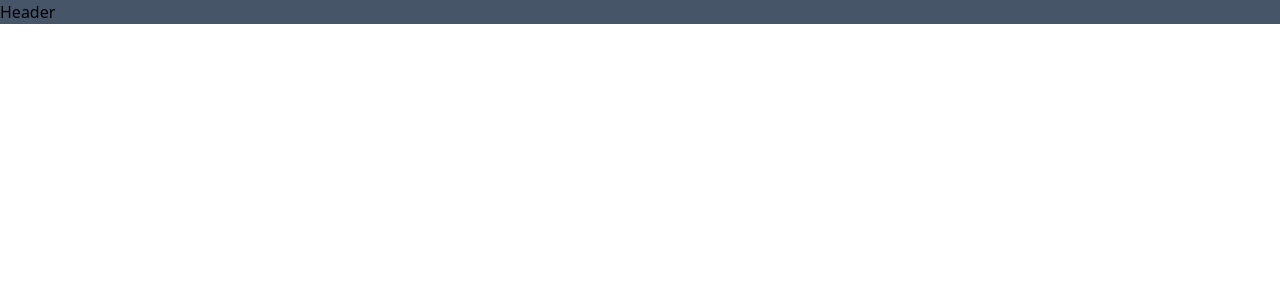
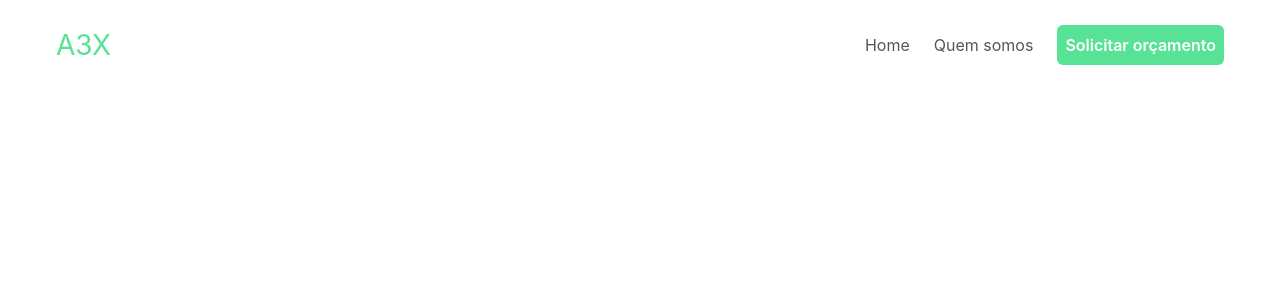
Before and after one commit to Adrianodbs/A3X, a React (Vite) app: page / in a window 1280 px wide. Shown: the top 300 px of the page. Built offline with nearby package versions, Linux system fonts and the light colour scheme.

Commit message:
Feat: create header

```diff
--- a/package.json
+++ b/package.json
@@ -11,7 +11,8 @@
   },
   "dependencies": {
     "react": "^18.2.0",
-    "react-dom": "^18.2.0"
+    "react-dom": "^18.2.0",
+    "react-router-dom": "^6.20.0"
   },
   "devDependencies": {
     "@types/react": "^18.2.37",
--- a/src/components/Header/index.tsx
+++ b/src/components/Header/index.tsx
@@ -1,3 +1,21 @@
 export default function Header() {
-  return <div className="bg-slate-600">Header</div>
+  return (
+    <div className="flex justify-between items-center py-6 px-14 ">
+      <h1 className="text-green-300 text-[28px]">A3X</h1>
+
+      <ul className="flex justify-center items-center gap-6 cursor-pointer">
+        <li className="text-gray-400 hover:text-gray-900 transition duration-300">
+          Home
+        </li>
+
+        <li className="text-gray-400 hover:text-gray-900 transition duration-300">
+          Quem somos
+        </li>
+
+        <button className="bg-green-300 rounded-md p-2 font-semibold text-white-50 hover:bg-white-50 hover:text-green-300 transition duration-300">
+          Solicitar orçamento
+        </button>
+      </ul>
+    </div>
+  )
 }
--- a/src/index.css
+++ b/src/index.css
@@ -1,3 +1,17 @@
 @tailwind base;
 @tailwind components;
 @tailwind utilities;
+
+@import url('https://fonts.googleapis.com/css2?family=Inter:wght@300;400;500;600;700;900&display=swap');
+
+*{
+  margin: 0;
+  border: 0;
+  box-sizing: border-box;
+  font-family: 'Inter', sans-serif;
+}
+
+body {
+  -webkit-font-smoothing: antialiased;
+  text-rendering: optimizeLegibility;
+}
--- a/tailwind.config.js
+++ b/tailwind.config.js
@@ -2,7 +2,49 @@
 export default {
   content: ['./index.html', './src/**/*.{js,ts,jsx,tsx}'],
   theme: {
-    extend: {}
+    extend: {},
+
+    colors: {
+      gray: {
+        50: '#eaeaea',
+        100: '#bebebf',
+        200: '#9e9ea0',
+        300: '#727275',
+        400: '#56565a',
+        500: '#2c2c31',
+        600: '#28282d',
+        700: '#1f1f23',
+        800: '#18181b',
+        900: '#121215'
+      },
+      purple: {
+        50: '#f3eefc',
+        100: '#d8cbf7',
+        200: '#c6b2f3',
+        300: '#ab8eee',
+        400: '#9b79ea',
+        500: '#8257e5',
+        600: '#764fd0',
+        700: '#5c3ea3',
+        800: '#48307e',
+        900: '#372560'
+      },
+      green: {
+        50: '#e6fbef',
+        100: '#b1f1ce',
+        200: '#8cebb6',
+        300: '#57e295',
+        400: '#36dc81',
+        500: '#04d361',
+        600: '#04c058',
+        700: '#039645',
+        800: '#027435',
+        900: '#025929'
+      },
+      white: {
+        50: '#fff'
+      }
+    }
   },
   plugins: []
 }
```
Also changed, not shown: 1 other file (tests, documents, lock files or other folders).
